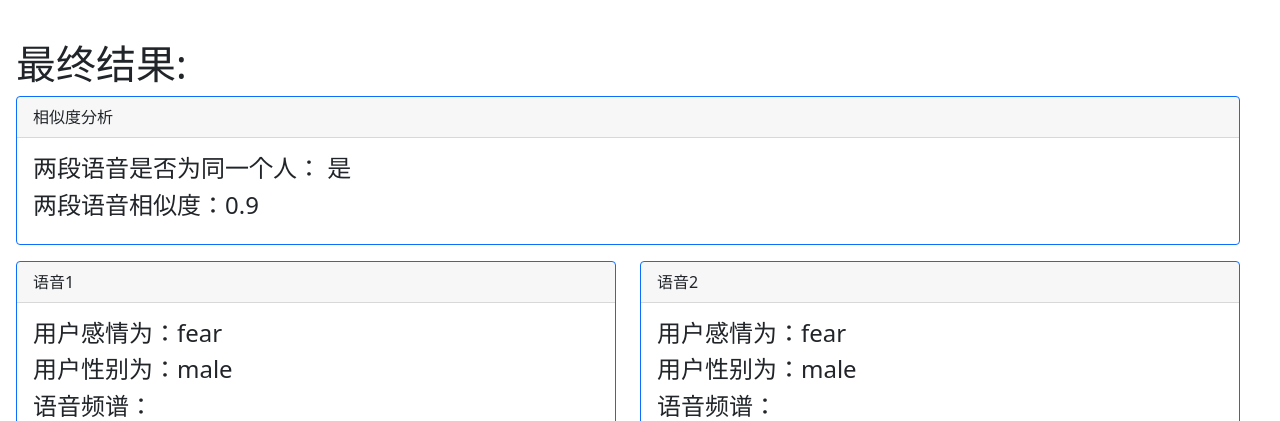
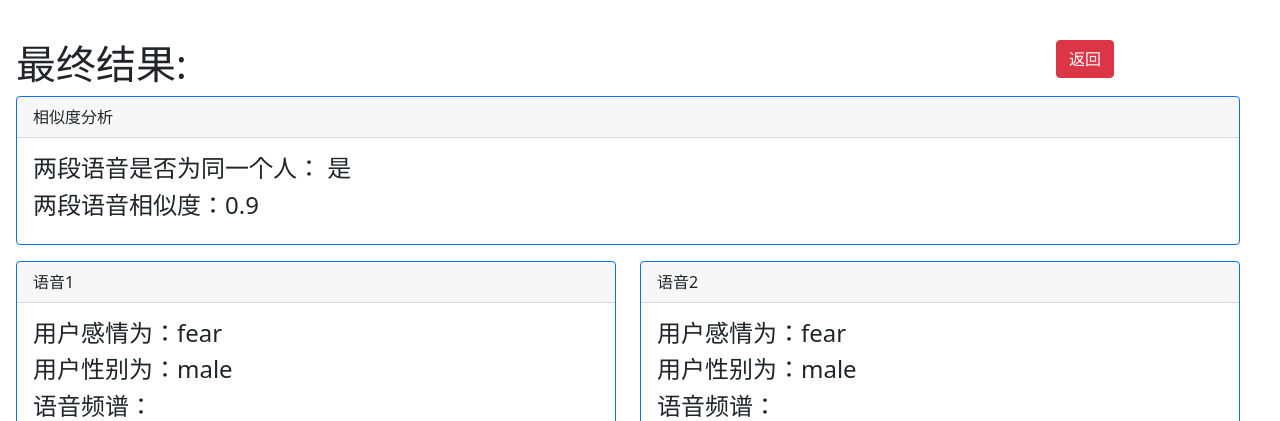
Before and after one commit to Yxxxb/Speech-Recognition-Final-Project, a Flask app: page /result in a window 1280 px wide; the page is wider, and only the part inside the window is pictured. Shown: the top 421 px of that part. Run offline with Flask 2, Linux system fonts and the light colour scheme; some libraries are stand-ins or nearby versions.

Commit message:
加了个返回按钮

```diff
--- a/Backend/templates/result.html
+++ b/Backend/templates/result.html
@@ -14,7 +14,13 @@
 <body>
 <br>
 <div class="modal-body row col-md-12">
-    <h1>最终结果:</h1>
+    <div class="col-md-10">
+            <h1>最终结果:</h1>
+    </div>
+    <div class="col-md-2">
+            <a class="btn btn-danger" href="{{ url_for('index') }}">返回</a>
+    </div>
+
     <div class="col-md-12">
         <div class="form-group">
             <div class="card border-primary mb-3">
```
